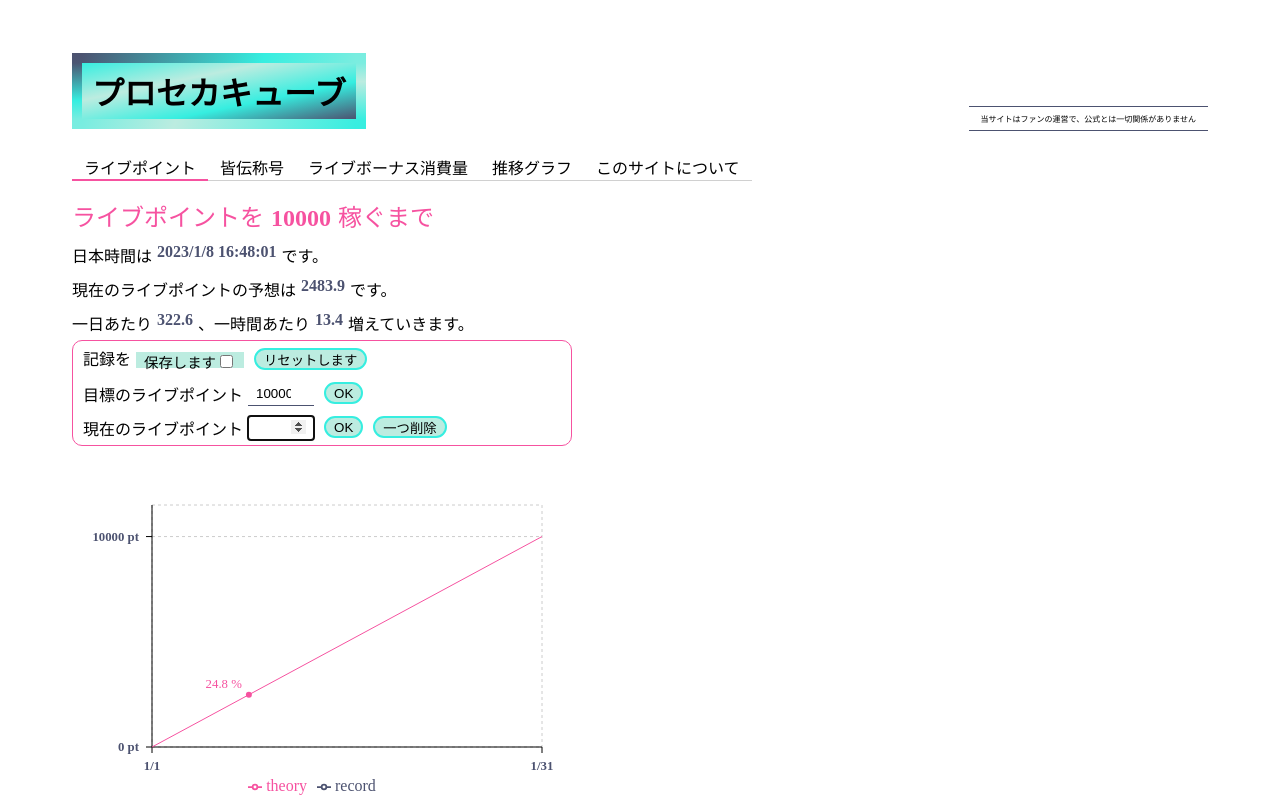
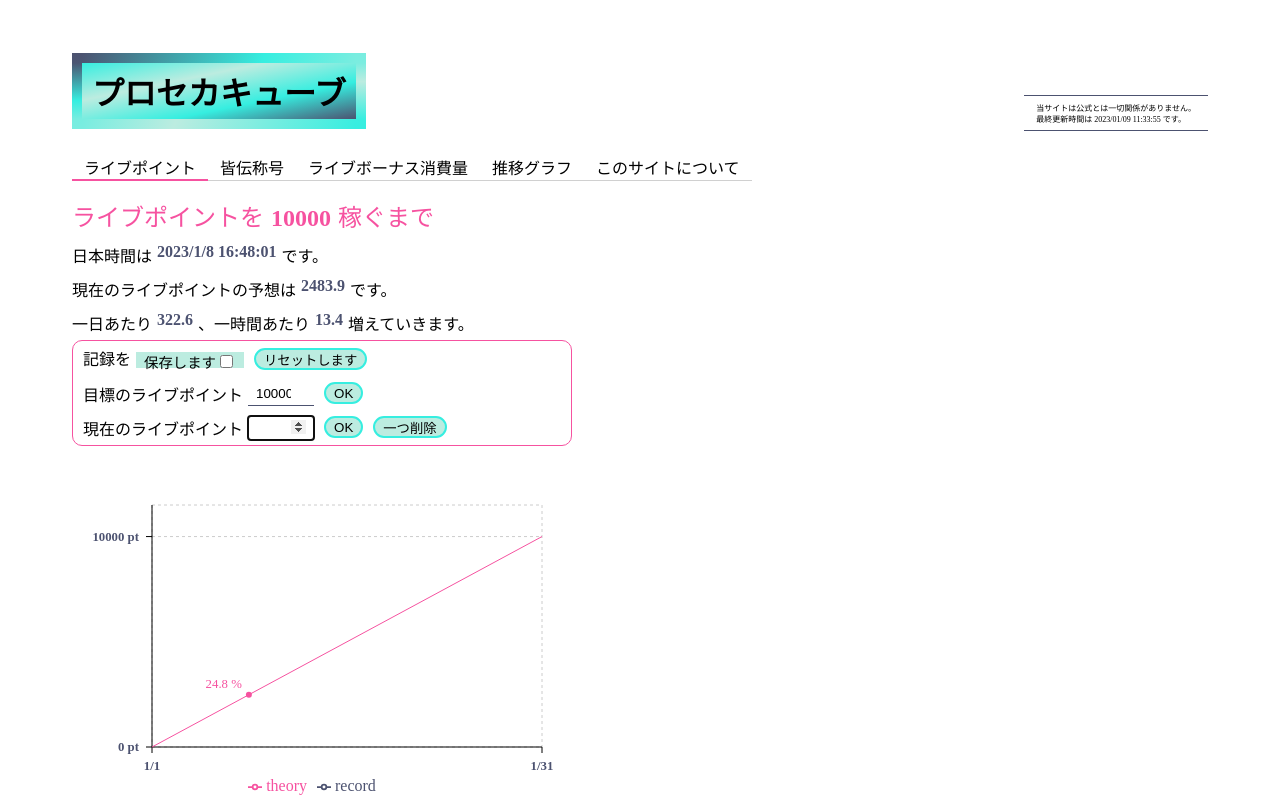
Before and after one commit to popcube/prosekacube, a React (Create React App) app: page / in a window 1280 px wide. Shown: the top 800 px of the page. Built offline with nearby package versions, Linux system fonts and the light colour scheme.

Commit message:
build time added

```diff
--- a/src/App.js
+++ b/src/App.js
@@ -6,6 +6,7 @@ import SongLength from "./song_length";
 import { useState } from "react";
 import styled from "styled-components";
 import { TextDiv, TitleDiV } from "./components/styled_tags";
+import buildTime from "./dynamic/buildTime";
 
 const FaqDiv = styled(TitleDiV)`
   margin-top: 30px;
@@ -140,7 +141,9 @@ function App() {
             プロセカキューブ
           </TitleH1>
           <NoticeP>
-            当サイトはファンの運営で、公式とは一切関係がありません
+            {"当サイトは公式とは一切関係がありません。"}
+            <br />
+            {"最終更新時間は " + buildTime + " です。"}
           </NoticeP>
         </HeaderDiv>
         <HeaderDiv>
--- /dev/null
+++ b/src/dynamic/buildTime.js
@@ -0,0 +1,2 @@
+const buildTime = "2023/01/09 11:33:55";
+export default buildTime;
--- /dev/null
+++ b/src/dynamic/twt_data.js
@@ -0,0 +1,3 @@
+export const twt_data = {
+
+}
```
Also changed, not shown: 2 other files (tests, documents, lock files or other folders).
